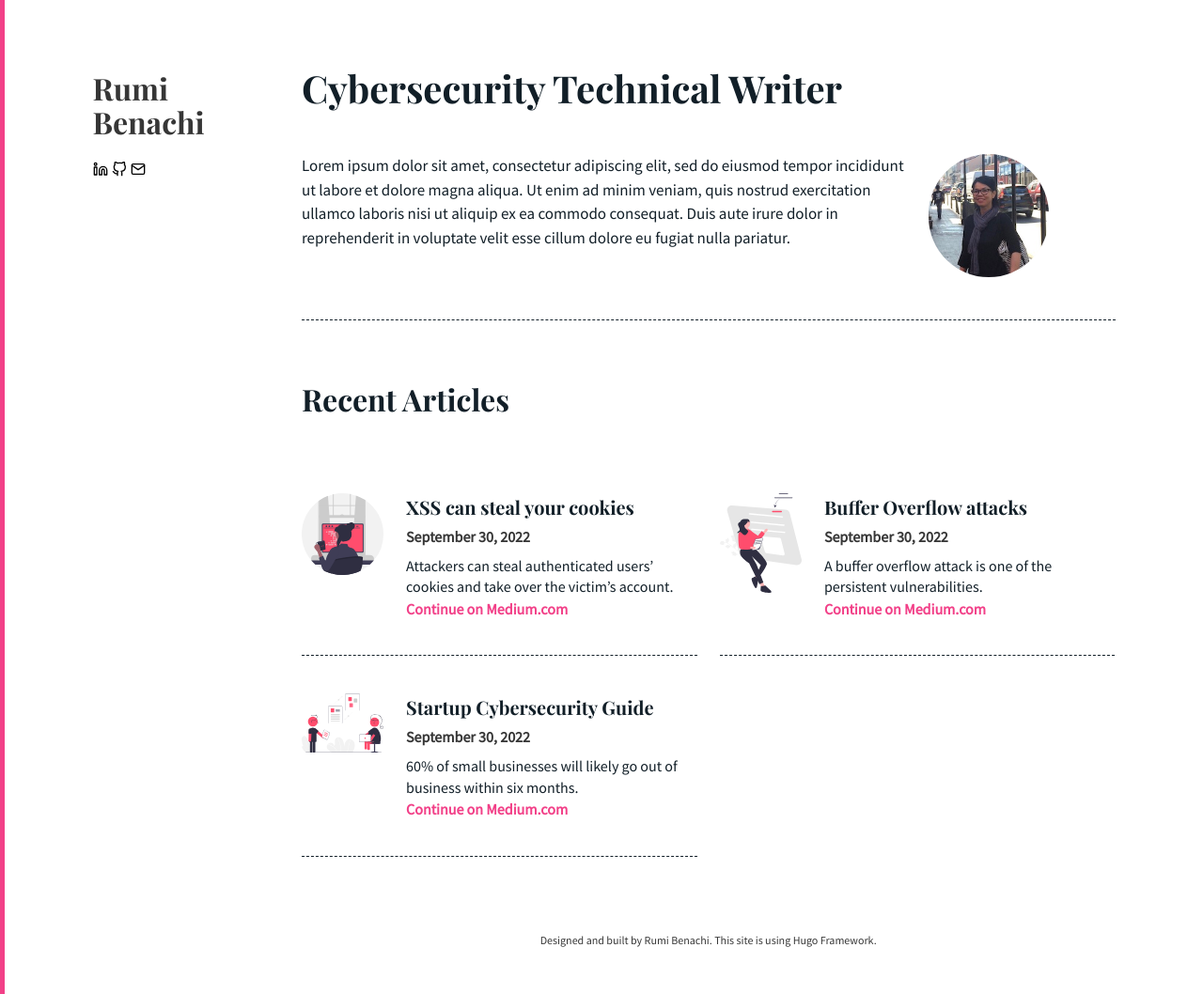
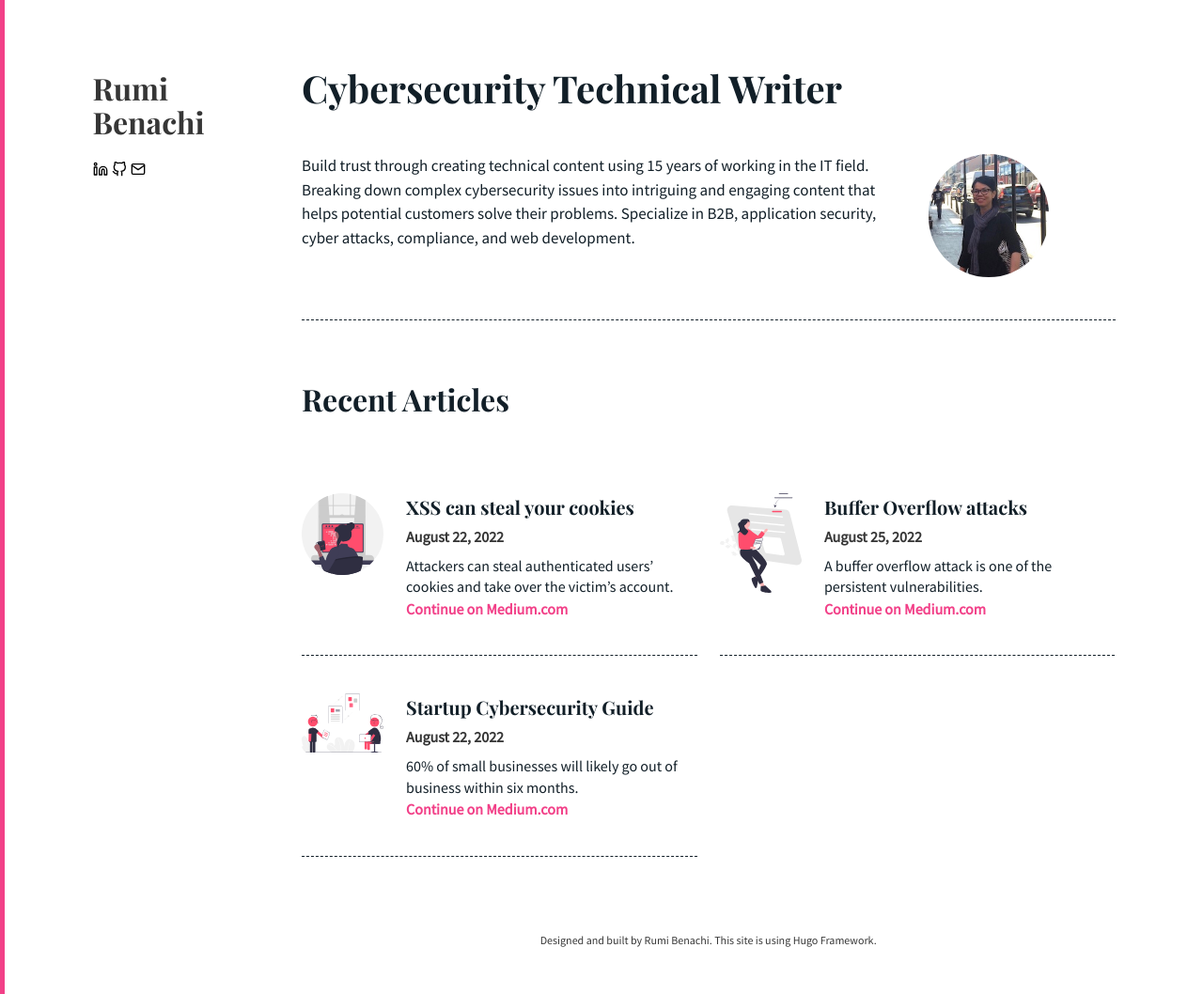
Before and after one commit to RumiBenachi/RumiBenachi.github.io, a plain HTML site: page index.html in a window 1280 px wide. Shown: the whole page at 94% size. Drawn offline with nearby package versions, Linux system fonts and the light colour scheme.

Commit message:
Add correct date

```diff
--- a/index.html
+++ b/index.html
@@ -38,7 +38,7 @@
     <div class="social">
     <div class="social is-flex">
         <a href="https://www.linkedin.com/in/rumi-benachi-93b392252/" target="blank"><img class="image is-16x16 mr-1" src="/images/social/linkedin.svg" title="Linkedin" alt="Linkedin" /></a>
-        <a href="https://github.com/TeBenachi" target="blank"><img class="image is-16x16 mr-1" src="/images/social/github-feather-icon.svg" title="Github" alt="Github" /></a>
+        <a href="https://github.com/RumiBenachi" target="blank"><img class="image is-16x16 mr-1" src="/images/social/github-feather-icon.svg" title="Github" alt="Github" /></a>
         <a href="https://github.com/TeBenachi" target="blank"><img class="image is-16x16 mr-1" src="/images/social/mail.svg" title="Mail" alt="Mail" /></a>
     </div>
     </div>
@@ -51,7 +51,7 @@
         <h1 class="is-size-2">Cybersecurity Technical Writer</h1>
         <div class="columns pt-5">
             <div class="column">
-                <p>Lorem ipsum dolor sit amet, consectetur adipiscing elit, sed do eiusmod tempor incididunt ut labore et dolore magna aliqua. Ut enim ad minim veniam, quis nostrud exercitation ullamco laboris nisi ut aliquip ex ea commodo consequat. Duis aute irure dolor in reprehenderit in voluptate velit esse cillum dolore eu fugiat nulla pariatur.</p>
+                <p>Build trust through creating technical content using 15 years of working in the IT field. Breaking down complex cybersecurity issues into intriguing and engaging content that helps potential customers solve their problems. Specialize in B2B, application security, cyber attacks, compliance, and web development.</p>
             </div>
             <div class="column is-one-quarter is-hidden-mobile">
 
@@ -80,7 +80,7 @@
                 </div>
                 <div class="column pb-6">
                     <h2 class="is-size-5 feature-article-title">XSS can steal your cookies</h2>
-                    <time class="is-size-6 has-text-grey-darker has-text-weight-semibold">September 30, 2022</time>
+                    <time class="is-size-6 has-text-grey-darker has-text-weight-semibold">August 22, 2022</time>
                     <p class="feature-description pt-1">Attackers can steal authenticated users’ cookies and take over the victim’s account.</p>
 
                     <div class="feature-link">
@@ -103,7 +103,7 @@
                 </div>
                 <div class="column pb-6">
                     <h2 class="is-size-5 feature-article-title">Buffer Overflow attacks</h2>
-                    <time class="is-size-6 has-text-grey-darker has-text-weight-semibold">September 30, 2022</time>
+                    <time class="is-size-6 has-text-grey-darker has-text-weight-semibold">August 25, 2022</time>
                     <p class="feature-description pt-1">A buffer overflow attack is one of the persistent vulnerabilities.</p>
 
                     <div class="feature-link">
@@ -126,7 +126,7 @@
                 </div>
                 <div class="column pb-6">
                     <h2 class="is-size-5 feature-article-title">Startup Cybersecurity Guide</h2>
-                    <time class="is-size-6 has-text-grey-darker has-text-weight-semibold">September 30, 2022</time>
+                    <time class="is-size-6 has-text-grey-darker has-text-weight-semibold">August 22, 2022</time>
                     <p class="feature-description pt-1">60% of small businesses will likely go out of business within six months.</p>
 
                     <div class="feature-link">
```
